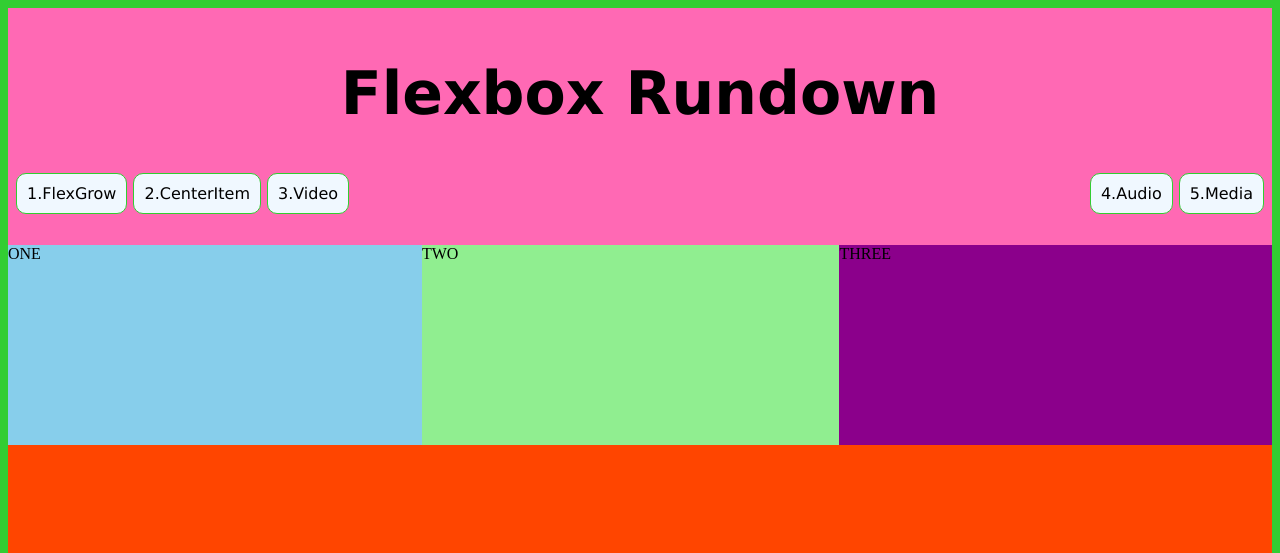
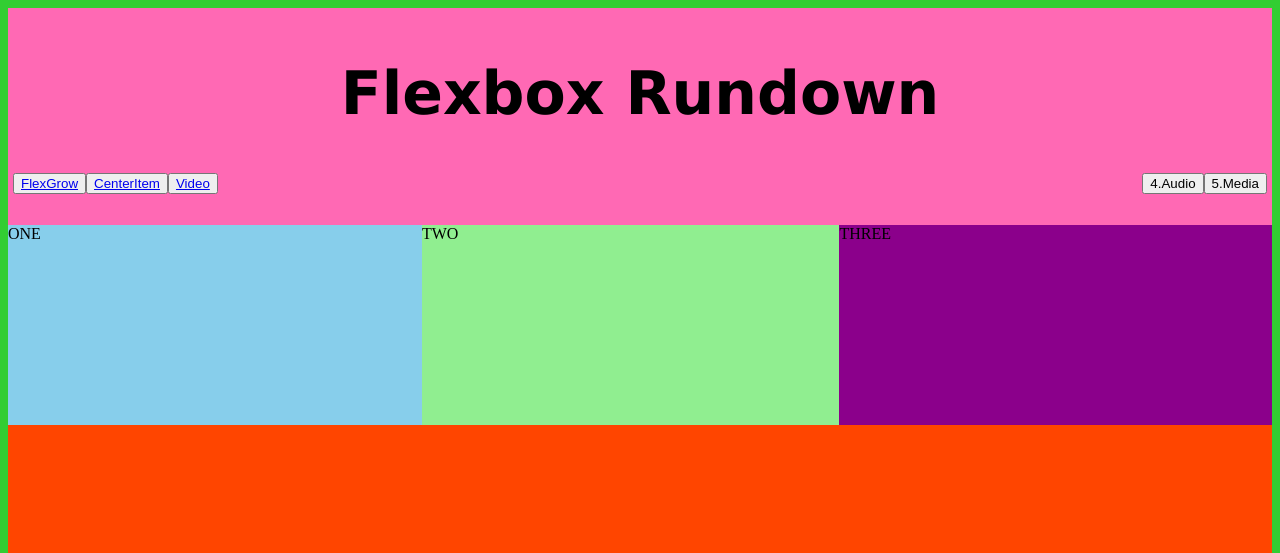
Before and after one commit to marni01/flexbox-rundown, a plain HTML site: page worksheet4/index.html in a window 1280 px wide. Shown: the top 553 px of the page. Drawn offline with Linux system fonts and the light colour scheme.

Commit message:
add buttons

```diff
--- a/worksheet4/index.html
+++ b/worksheet4/index.html
@@ -18,11 +18,11 @@
          <h1>Flexbox Rundown</h1>
          <ul>
             <div class="container-navigation">
-                <li>1.FlexGrow</li>
-                <li>2.CenterItem</li>
-                <li>3.Video</li>
-                <li class="push">4.Audio</li>
-                <li>5.Media</li>
+                <button> <a href="#FlexGrow">FlexGrow</a></button><br/>
+                <button> <a href="#CenterItem">CenterItem</a></button><br/>
+                <button> <a href="#Video">Video</a></button><br/>
+                <button class="push">4.Audio</button>
+                <button>5.Media</button>
             </div>
         </ul>
     </header>
```
Also changed, not shown: 1 other file.
